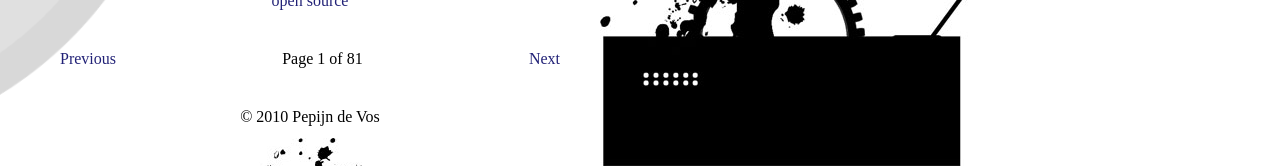
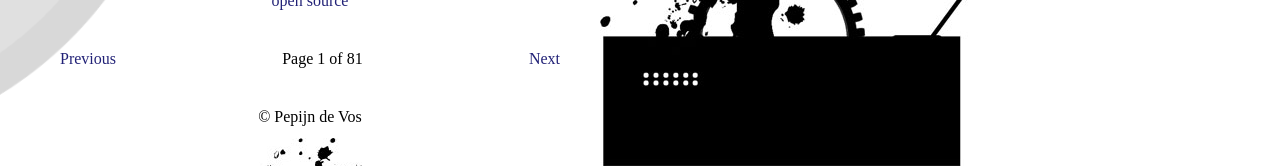
Before and after one commit to pepijndevos/pepijndevos.github.com, a Jekyll site: the page built from index.html, in a window 1280 px wide and 900 px high, scrolled down 6714 px. Shown: the part 734-900 px from the top of the window. Built offline with Jekyll 4.4.1, drawn with Linux system fonts in a browser that asks for light colours; nearby versions of some CDN libraries; some web fonts are replaced; the list of posts is cut into pages by our own code; comment, search, counter and statistics services are not loaded.

Commit message:
kinda halfheartedly fix copyright notice

```diff
--- a/_layouts/default.html
+++ b/_layouts/default.html
@@ -70,7 +70,7 @@
                         </div>
 			<img src="/style/chain.jpg" id="chain" alt="Click to open menu" />
 		</aside>
-		<footer>&copy; 2010 Pepijn de Vos</footer>
+    <footer>&copy; {{ page.date | date: "%Y" }} Pepijn de Vos</footer>
 		<img id="wheel-img" src="/style/wheel.gif" />
 	</body>
 </html>
```
